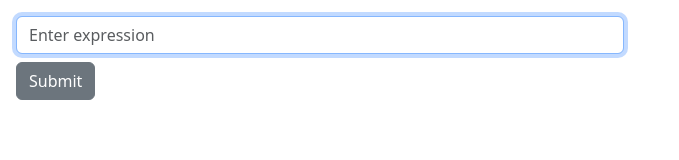
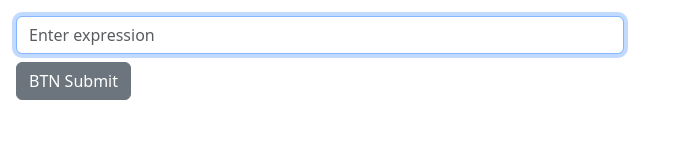
Before and after one commit to arslonbekXX/fake, a website built with webpack: page public/index.html in a window 1280 px wide. Shown: the whole page, without its empty margins (0-679 px from the left). Built offline with nearby package versions, Linux system fonts and the light colour scheme.

Commit message:
add btn word

```diff
--- a/public/index.html
+++ b/public/index.html
@@ -10,7 +10,7 @@
 		<form class="w-50 p-3">
 			<input autofocus class="form-control" type="text" placeholder="Enter expression" />
 			<div class="invalid-feedback" id="expression"></div>
-			<button class="btn btn-secondary mt-2">Submit</button>
+			<button class="btn btn-secondary mt-2">BTN Submit</button>
 		</form>
 	</body>
 </html>
```
